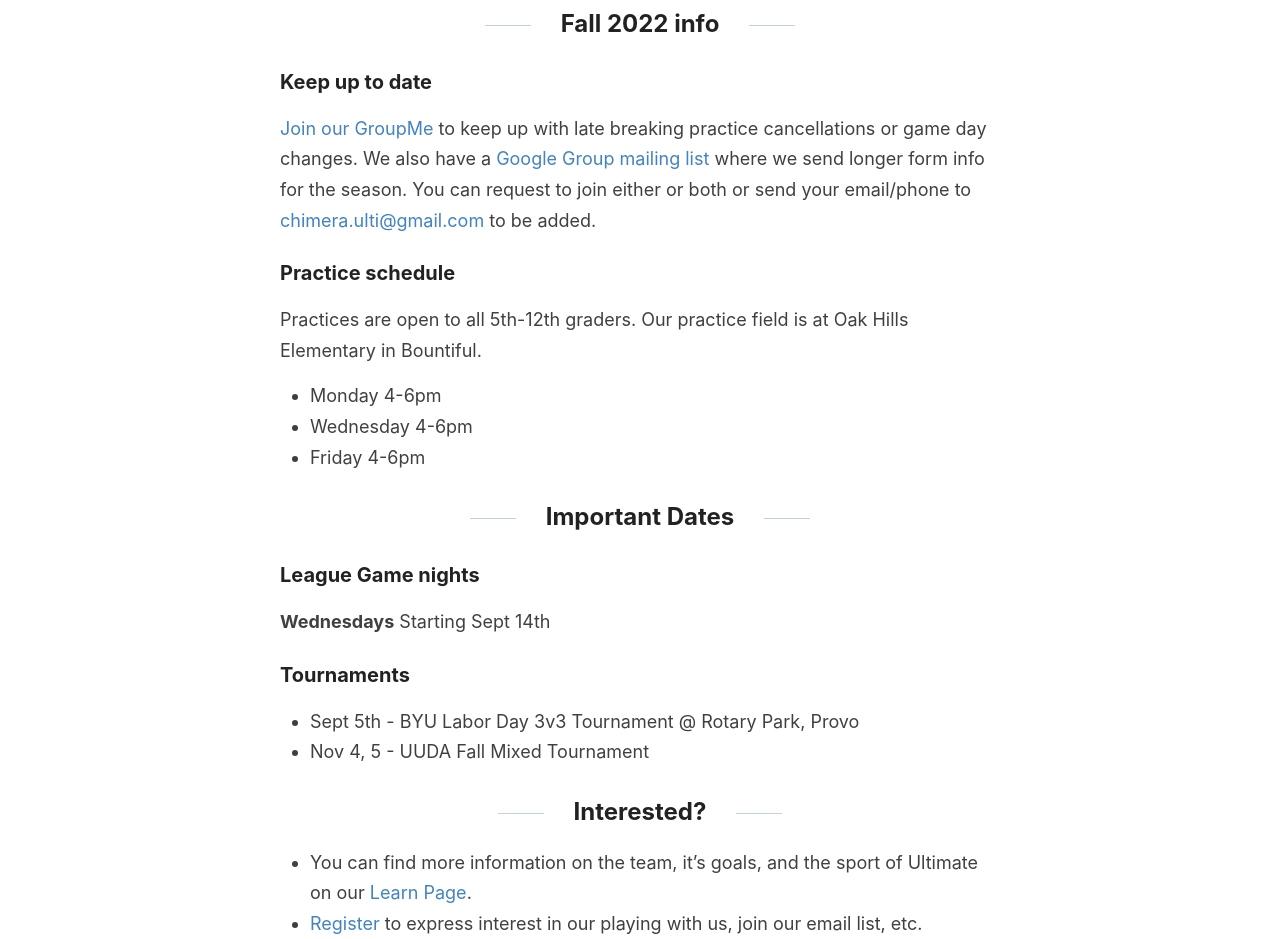
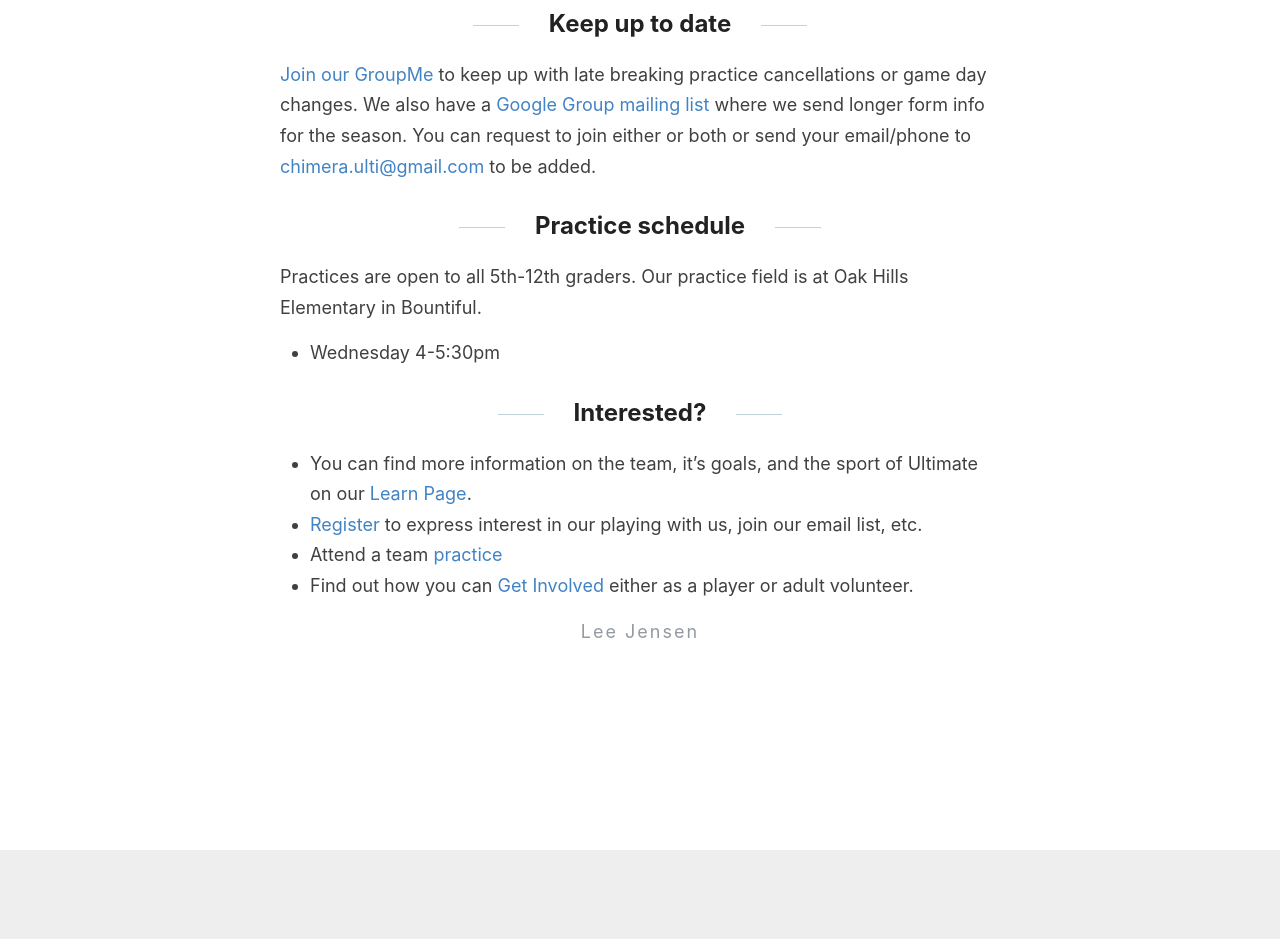
Before and after one commit to outerim/bountiful-ultimate, a Jekyll site: the page built from index.md, in a window 1280 px wide and 1400 px high. Shown: the part 461-1400 px from the top of the window. Built offline with Jekyll 4.4.1, drawn with Linux system fonts in a browser that asks for light colours.

Commit message:
summer 2023 updates

```diff
--- a/Gemfile
+++ b/Gemfile
@@ -1 +1,4 @@
+source "https://rubygems.org"
+
 gem 'github-pages', group: :jekyll_plugins
+gem 'webrick'
--- a/docker-compose.yml
+++ b/docker-compose.yml
@@ -4,6 +4,6 @@ services:
     build:
       context: .
     ports:
-      - "9000:4000"
+      - "8787:4000"
     volumes:
       - ./:/app
--- a/index.md
+++ b/index.md
@@ -3,28 +3,14 @@ layout: post-page
 permalink: /
 ---
 
-![Team Photo](/images/team.jpg?1)
+![Team Photo](/images/team.jpg?3)
 
-## Fall 2022 info
-
-### Keep up to date
+## Keep up to date
 [Join our GroupMe](https://groupme.com/join_group/66219801/GtwmbgO3) to keep up with late breaking practice cancellations or game day changes. We also have a [Google Group mailing list](https://groups.google.com/u/1/g/bountiful-ultimate) where we send longer form info for the season. You can request to join either or both or send your email/phone to [chimera.ulti@gmail.com](mailto:chimera.ulti@gmail.com) to be added.
 
-### Practice schedule
+## Practice schedule
 Practices are open to all 5th-12th graders. Our practice field is at Oak Hills Elementary in Bountiful.
-* Monday 4-6pm
-* Wednesday 4-6pm
-* Friday 4-6pm
-
-## Important Dates
-
-### League Game nights
-**Wednesdays** Starting Sept 14th
-
-### Tournaments
-* Sept 5th - BYU Labor Day 3v3 Tournament @ Rotary Park, Provo
-* Nov 4, 5 - UUDA Fall Mixed Tournament
-
+* Wednesday 4-5:30pm
 
 ## Interested?
 * You can find more information on the team, it's goals, and the sport of Ultimate on our [Learn Page](/learn).
```
Also changed, not shown: Gemfile.lock, 2 other files.
